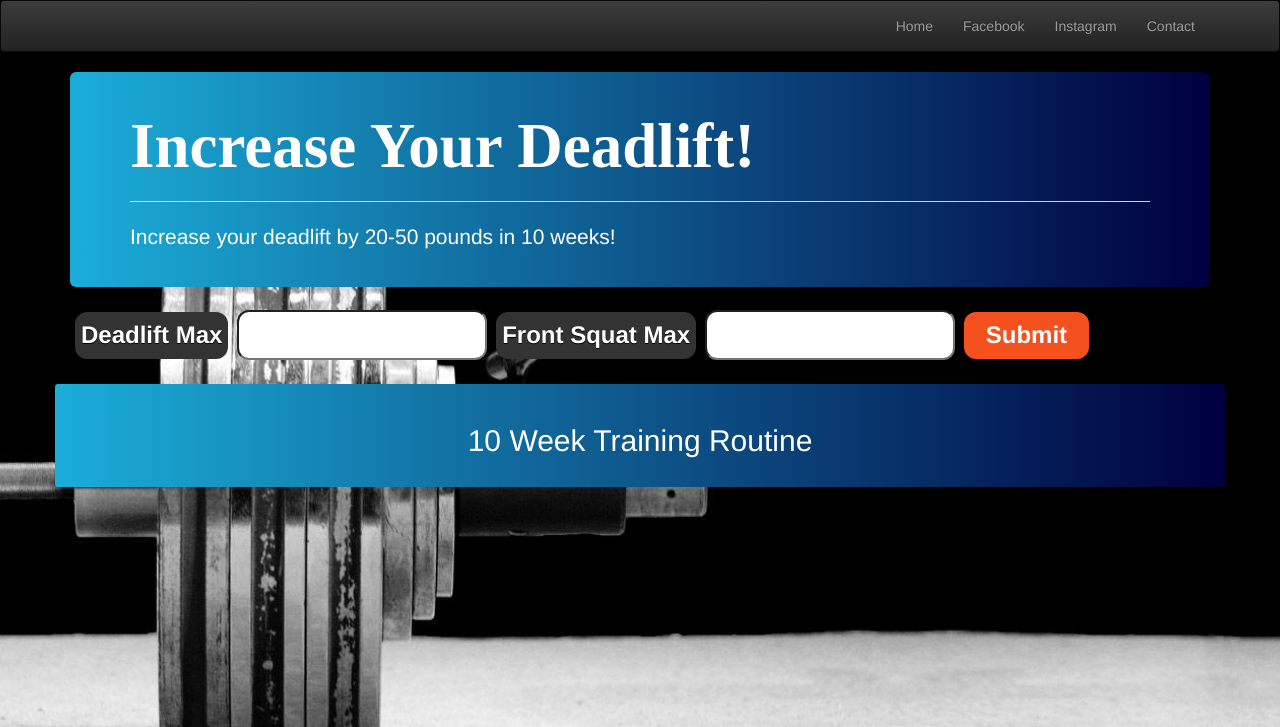
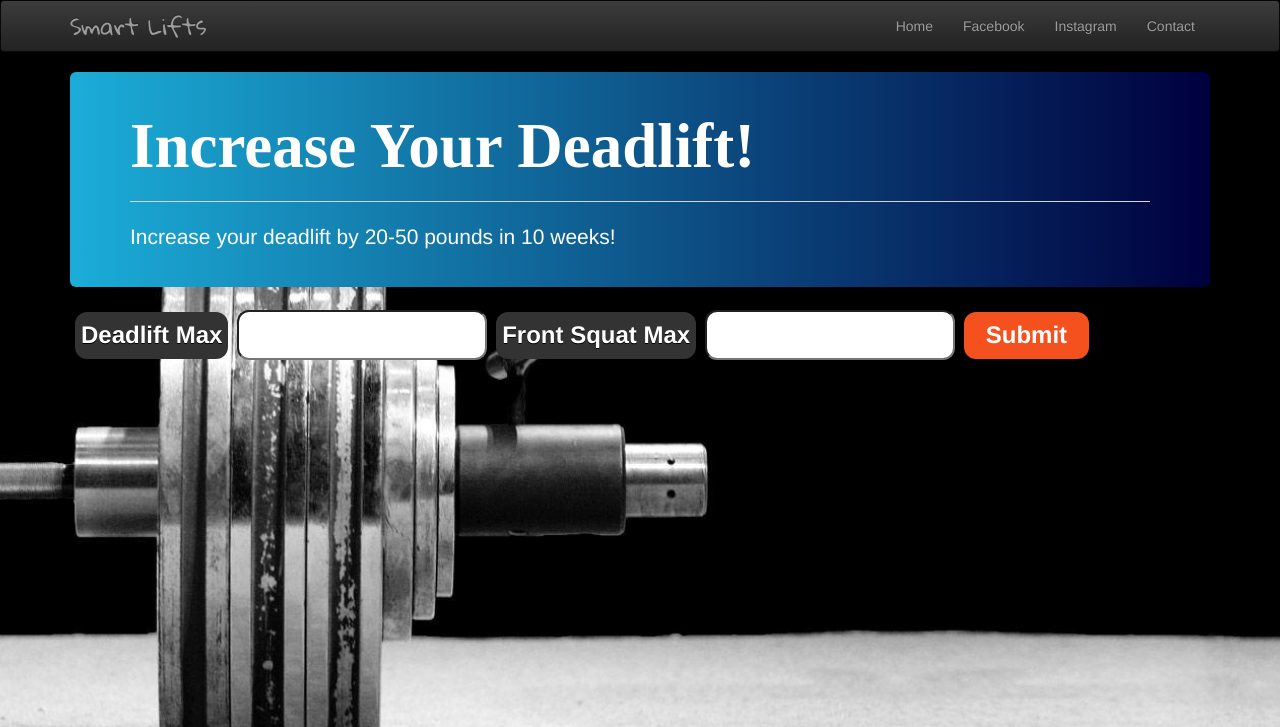
Before and after one commit to arthurclaytonproductions/deadlift-app, a PHP site: page / in a window 1280 px wide. Shown: the top 727 px of the page. Run offline with PHP 8.4, Linux system fonts and the light colour scheme; some libraries are stand-ins or nearby versions; some web fonts are replaced.

Commit message:
Add files via upload

```diff
--- a/assets/css/style.css
+++ b/assets/css/style.css
@@ -27,15 +27,7 @@ h2{
     text-align: center;
 }
 
-#workoutProgram{
-    color: rgb(255, 255, 255);
-    padding: 2rem 1rem;
-    margin-bottom: 2rem;
-    border-radius: 0.3rem;
-    background: #000064;  /* old browsers fallback color*/
-    background: -webkit-linear-gradient(to right, #1BADD8, #00003E);
-    background: linear-gradient(to right, #1BADD8, #00003E);
-}
+
 
 #addmaxes{
     display: inline-block;
@@ -78,3 +70,8 @@ label{
 .workingmaxes{
     text-align: center;
 }
+
+.navbar-brand{
+    font-size: 22px;
+    font-family: 'Gloria Hallelujah', cursive;
+}
--- a/assets/javascript/javascript.js
+++ b/assets/javascript/javascript.js
@@ -66,7 +66,15 @@ $('#addmaxes').on('click',function(){
     var roundedNumberSq = Math.floor(frsqTrainingMax);
     var newDiv = $('<div>');
     newDiv.addClass('workingmaxes');
-    newDiv.html('<h3>Deadlift Training Max(95% of max): ' + roundedNumberDl + ' <br/>Front Squat Training Max(95% of max): ' + roundedNumberSq) ;
+    newDiv.html('<h2>10 Week Training Routine ' + '<br/><h3>Deadlift Training Max(95% of max): ' + roundedNumberDl + ' <br/>Front Squat Training Max(95% of max): ' + roundedNumberSq) ;
+    $('#program').css({'color': 'rgb(255, 255, 255)',
+        'padding': '2rem 1rem' ,
+        'margin-bottom': '2rem',
+        'border-radius': '0.3rem',
+        'background': '#000064',
+        'background': '-webkit-linear-gradient(to right, #1BADD8, #00003E)',
+        'background': 'linear-gradient(to right, #1BADD8, #00003E)'});
+
     $('#program').append(newDiv);
 
 });
@@ -92,6 +100,7 @@ $('#addmaxes').on('click',function(){
     newDivTwo.addClass('trainingProgram');
     newDivOne.html('<h3>Week 1');
     newDivTwo.html('Deadlift (75%): 3x5 at ' + rnWeekDl + '<br/>Deficit Deadlift (60%): 8x3(90sec rest between sets) at ' + rnDefWeek + '<br/>Front Squat (60%): 3x8 at ' + rnWeekSq + '<br/>Stiff-leg deadlift: 3x8 ' + '<br/>Bent over rows: 3x8' + '<br/>Lat pulldowns:  3x12');
+
     $('#program').append(newDivOne);
     $('#program').append(newDivTwo);
 
--- a/index.html
+++ b/index.html
@@ -9,8 +9,10 @@
 <!-- FireBase -->
 <script src="https://www.gstatic.com/firebasejs/5.3.1/firebase.js"></script>
 <!--Google Fonts-->
+<link href="https://fonts.googleapis.com/css?family=Gloria+Hallelujah|Shadows+Into+Light" rel="stylesheet">
 <!--Font Library-->
 <link rel="stylesheet" media="screen" href="https://fontlibrary.org/face/nemoy" type="text/css"/>
+<script src="https://code.jquery.com/jquery-3.3.1.min.js"integrity="sha256-FgpCb/KJQlLNfOu91ta32o/NMZxltwRo8QtmkMRdAu8="crossorigin="anonymous"></script>
 <!-- Latest compiled and minified CSS -->
 <link rel="stylesheet" href="https://maxcdn.bootstrapcdn.com/bootstrap/3.3.7/css/bootstrap.min.css" integrity="sha384-BVYiiSIFeK1dGmJRAkycuHAHRg32OmUcww7on3RYdg4Va+PmSTsz/K68vbdEjh4u" crossorigin="anonymous">
 <!-- Optional theme -->
@@ -21,9 +23,10 @@
 
 <body>
 <header>
-    <nav class="navbar navbar-inverse">
+    <nav class="navbar navbar-inverse" "navbar-fixed-top" id = "my-navbar">
         <div class="container">
           <div class="navbar-header">
+              <div class="navbar-brand">Smart Lifts</div>
             <button type="button" class="navbar-toggle collapsed" data-toggle="collapse" data-target="#navbar-collapse-3">
               <span class="sr-only">Toggle navigation</span>
               <span class="icon-bar"></span>
@@ -62,7 +65,6 @@
 <br>
 <div class="container" id='workoutProgram'>
     <div class="card-body">
-        <h2>10 Week Training Routine</h2>
         <div id= "program">
         </div>
     </div>
@@ -88,8 +90,8 @@
 
 
 
-
-
+<!--Javascript-->
+<script src="https://maxcdn.bootstrapcdn.com/bootstrap/3.3.7/js/bootstrap.min.js" integrity="sha384-Tc5IQib027qvyjSMfHjOMaLkfuWVxZxUPnCJA7l2mCWNIpG9mGCD8wGNIcPD7Txa" crossorigin="anonymous"></script>
 <script src="https://code.jquery.com/jquery-3.3.1.min.js"integrity="sha256-FgpCb/KJQlLNfOu91ta32o/NMZxltwRo8QtmkMRdAu8="crossorigin="anonymous"></script>
 <script src="assets/javascript/javascript.js"></script>
 </body>
```
